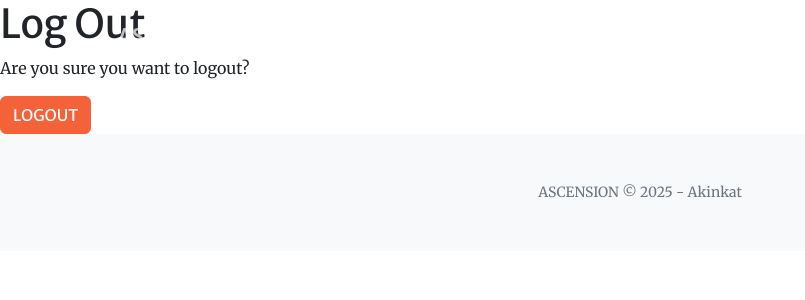
After one commit to akinkat/my-studyapp, a Django app: template accounts/templates/account/logout.html in a window 1280 px wide. The commit adds this page. Shown: the top 300 px of the page, without its empty margins (0-805 px from the left). Run offline with Django 3.2, Linux system fonts and the light colour scheme; the template is opened without the code that fills it, so the values that code supplies are empty; some libraries are stand-ins or nearby versions.

```diff
--- /dev/null
+++ b/accounts/templates/account/logout.html
@@ -0,0 +1,29 @@
+{% extends "base.html" %}
+{% load django-bootstrap5 %}
+
+{% block title %}LOGOUT | ASCENSION{% endblock title %}
+{% block active_logout %}active{% endblock active_logout %}
+{% block body_class %}white_page{% endblock body_class %}
+
+{% block contents %}
+<div>
+    <div>
+        <div>
+
+            <div>
+                <h1>Log Out</h1>
+                <p>Are you sure you want to logout?</p>
+            </div>
+
+            <form action="{% url "account_logout" %}" method='POST'>
+                {% csrf_token %}
+
+                {% bootstrap_form form %}
+
+                <button type='submit' class='btn btn-primary' >LOGOUT</button>
+            </form>
+
+        </div>
+    </div>
+</div>
+{% endblock contents %}
--- a/static/css/mystyle.css
+++ b/static/css/mystyle.css
@@ -6,17 +6,7 @@ footer {
     margin-top: 6rem;
 }
 
-/* indexページ（背景暗い） */
-body.index-page #mainNav .nav-link,
-body.index-page #mainNav .navbar-brand {
-    color: #fff !important;
-}
-body.index-page #mainNav.navbar-shrink .nav-link,
-body.index-page #mainNav.navbar-shrink .navbar-brand {
-    color: #ccc !important;
-}
-
-/* 白背景ページ */
+/* White background pages */
 body.white-page #mainNav .nav-link,
 body.white-page #mainNav .navbar-brand {
     color: #000 !important;
--- a/task_management/templates/task_management/index.html
+++ b/task_management/templates/task_management/index.html
@@ -2,7 +2,6 @@
 {% load static %}
 
 {% block title %}TOP|ASCENSION{% endblock title %}
-{% block body_class %}index-page{% endblock %}
 
 {% block header %}
 <!-- Masthead-->
--- a/templates/base.html
+++ b/templates/base.html
@@ -37,10 +37,10 @@
                         <ul class="navbar-nav ms-auto my-2 my-lg-0">
                             <li class="nav-item"><a class="nav-link" href="#about">#</a></li>
                             {% if user.is_authenticated %}
-                                <li class="nav-item"><a class="nav-link" {% block active_logout %}{% endblock active_logout %} href="{% url "account_logout" %}">LOGOUT</a></li>
+                                <li class="nav-item"><a class="nav-link {% block active_logout %}{% endblock active_logout %}" href="{% url "account_logout" %}">LOGOUT</a></li>
                             {% else %}
-                                <li class="nav-item"><a class="nav-link" href="{% url "account_login" %}">LOGIN</a></li>
-                                <li class="nav-item"><a class="nav-link" href="{% url "account_signup" %}">SIGNUP</a></li>
+                                <li class="nav-item"><a class="nav-link {% block active_login %}{% endblock active_login %}" href="{% url "account_login" %}">LOGIN</a></li>
+                                <li class="nav-item"><a class="nav-link {% block active_signup %}{% endblock active_signup %}" href="{% url "account_signup" %}">SIGNUP</a></li>
                             {% endif %}
                             <li class="nav-item"><a class="nav-link" href="#contact">INQUIRY</a></li>
                         </ul>
```
Also changed, not shown: accounts/templates/account/login.html (+9 -4 lines), accounts/templates/account/signup.html (+11 -5 lines).
